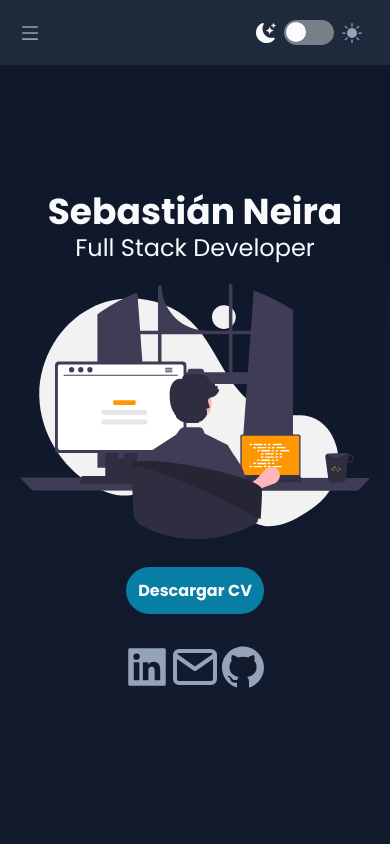
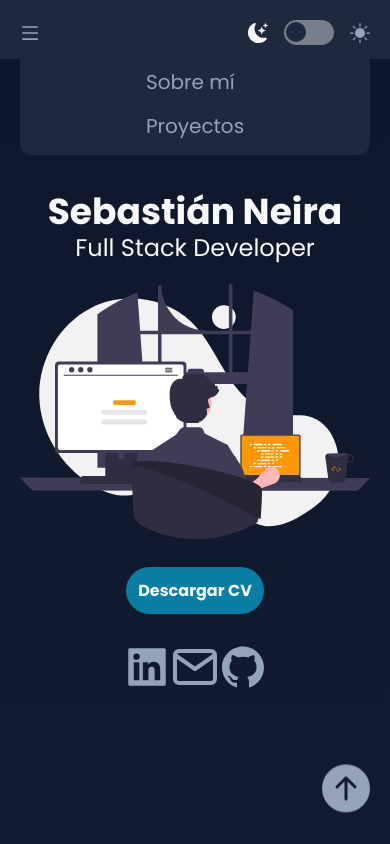
Before and after one commit to Sebaplz/Portfolio, a React (Vite) app: page / in a window 390 px wide. Both pictures are taken after a click on the icon 30 px from the left and 32 px from the top of the page. Shown: the top 844 px of the page. Built offline with nearby package versions, Linux system fonts and the light colour scheme.

Commit message:
Menu mobile y pdf

```diff
--- a/index.html
+++ b/index.html
@@ -2,7 +2,7 @@
 <html lang="en" class="scroll-smooth overflow-x-hidden">
   <head>
     <meta charset="UTF-8" />
-    <link rel="icon" type="image/png" href="/Logo.png" />
+    <link rel="icon" type="image/png" href="images/Logo.png" />
     <meta name="viewport" content="width=device-width, initial-scale=1.0" />
     <link rel="preconnect" href="https://fonts.googleapis.com" />
     <link rel="preconnect" href="https://fonts.gstatic.com" crossorigin />
--- a/src/App.jsx
+++ b/src/App.jsx
@@ -14,7 +14,7 @@ function App() {
   return (
     <>
       <div className={darkMode ? "dark" : ""}>
-        <header className="p-5 dark:bg-slate-800 bg-slate-700 max-h-[8vh] fixed w-full z-50">
+        <header className="p-5 dark:bg-slate-800 bg-slate-700 max-h-[7vh] fixed w-full z-50 flex flex-row flex-wrap md:flex-nowrap justify-between items-center">
           <Navbar handleToggleDarkMode={toggleDarkMode} />
         </header>
 
@@ -31,7 +31,7 @@ function App() {
                 }}
                 className="text-slate-800 dark:text-slate-50 px-4"
               >
-                <h1 className="text-4xl sm:text-5xl md:text-6xl 2xl:text-7xl font-bold">
+                <h1 className="text-4xl md:text-6xl 2xl:text-7xl font-bold">
                   Sebastián Neira
                 </h1>
                 <h2 className="text-2xl md:text-3xl lg:text-4xl text-center lg:text-left">
@@ -71,7 +71,8 @@ function App() {
                 transition={{ type: "spring", stiffness: 400, damping: 10 }}
               >
                 <a
-                  href="#"
+                  href="SebastianNeiraCV.pdf"
+                  download="SebastianNeiraCV.pdf"
                   className="text-slate-50 bg-slate-700 dark:bg-[#087ea4] p-3 rounded-full font-semibold lg:text-xl"
                 >
                   Descargar CV
@@ -193,7 +194,7 @@ function App() {
                 </div>
               </article>
             </div>
-            <div className="flex justify-center mt-10">
+            <div className="flex justify-center p-10">
               <motion.a
                 href="https://github.com/Sebaplz?tab=repositories"
                 className="text-slate-50 bg-slate-700 dark:bg-[#087ea4] p-3 rounded-full font-sans font-semibold lg:text-xl"
@@ -204,7 +205,7 @@ function App() {
               </motion.a>
             </div>
           </section>
-          <div className="flex justify-end p-5">
+          <div className="fixed bottom-5 right-5">
             <BsFillArrowUpCircleFill
               className="animate-bounce cursor-pointer text-slate-800 dark:text-slate-400 dark:hover:text-slate-50 text-5xl"
               onClick={() => (window.location.href = "#principal")}
--- a/src/components/Navbar.jsx
+++ b/src/components/Navbar.jsx
@@ -5,6 +5,7 @@ import { motion } from "framer-motion";
 import { useState } from "react";
 function Navbar(props) {
   const [isOn, setIsOn] = useState(false);
+  const [menu, setMenu] = useState(false);
   const handleClick = () => {
     // eslint-disable-next-line react/prop-types
     props.handleToggleDarkMode();
@@ -16,16 +17,25 @@ function Navbar(props) {
     stiffness: 700,
     damping: 80,
   };
+
+  const toggleMenu = () => {
+    setMenu(!menu);
+  };
   return (
     <>
-      <nav className="md:flex md:justify-between md:items-center hidden">
       <img
         src="images/Logo.png"
         alt="Logo"
-          className="w-8 h-8 hidden sm:block cursor-pointer"
+        className="w-8 h-8 hidden md:block cursor-pointer"
         onClick={() => (window.location.href = "#principal")}
       />
-        <ul className="flex items-center">
+      <AiOutlineMenu
+        className="text-slate-400 text-xl cursor-pointer hover:text-slate-50 flex md:hidden"
+        onClick={toggleMenu}
+      />
+      <div className="flex">
+        <nav className="hidden md:flex">
+          <ul className="flex justify-center items-center">
             <li className="px-2">
               <a
                 href="#about"
@@ -34,7 +44,7 @@ function Navbar(props) {
                 Sobre mí
               </a>
             </li>
-          <li className="pl-2 pr-10">
+            <li className="md:pl-2 md:pr-10 py-2">
               <a
                 href="#proyectos"
                 className="text-xl text-slate-400  hover:text-slate-50 hover:underline"
@@ -42,9 +52,11 @@ function Navbar(props) {
                 Proyectos
               </a>
             </li>
-          <li className="px-2 flex items-center">
+          </ul>
+        </nav>
+        <div className="flex items-center justify-center">
           <BsFillMoonStarsFill className="text-slate-400 dark:text-slate-50 text-xl" />
-            <div className="switch mx-2" data-isOn={isOn} onClick={handleClick}>
+          <div className="switch mx-4" data-isOn={isOn} onClick={handleClick}>
             <motion.div
               className="handle dark:bg-slate-800"
               layout
@@ -52,22 +64,31 @@ function Navbar(props) {
             />
           </div>
           <BsBrightnessHighFill className="text-xl dark:text-slate-400 text-slate-50" />
+        </div>
+      </div>
+      <nav
+        className={`w-full flex-nowrap justify-center items-center dark:bg-slate-800 bg-slate-700 md:hidden rounded-xl overflow-hidden transition-all ease-in-out flex ${
+          menu ? "h-[13vh] opacity-1" : "h-[0vh] opacity-0"
+        }`}
+      >
+        <ul className="flex-col">
+          <li className="md:px-2 pt-6">
+            <a
+              href="#about"
+              className="text-xl text-slate-400  hover:text-slate-50 hover:underline"
+            >
+              Sobre mí
+            </a>
+          </li>
+          <li className="md:pl-2 md:pr-10 py-4">
+            <a
+              href="#proyectos"
+              className="text-xl text-slate-400  hover:text-slate-50 hover:underline"
+            >
+              Proyectos
+            </a>
           </li>
         </ul>
-      </nav>
-      <nav className="flex justify-between items-center md:hidden">
-        <AiOutlineMenu className="text-slate-400 text-xl cursor-pointer hover:text-slate-50" />
-        <div className="flex items-center px-2">
-          <BsFillMoonStarsFill className="text-slate-400 dark:text-slate-50 text-xl" />
-          <div className="switch mx-2" data-isOn={isOn} onClick={handleClick}>
-            <motion.div
-              className="handle dark:handle-dark"
-              layout
-              transition={spring}
-            />
-          </div>
-          <BsBrightnessHighFill className="text-xl dark:text-slate-400 text-slate-50" />
-        </div>
       </nav>
     </>
   );
```
Also changed, not shown: 1 other file (tests, documents, lock files or other folders). Lines whose indentation alone changed are shown as unchanged.
